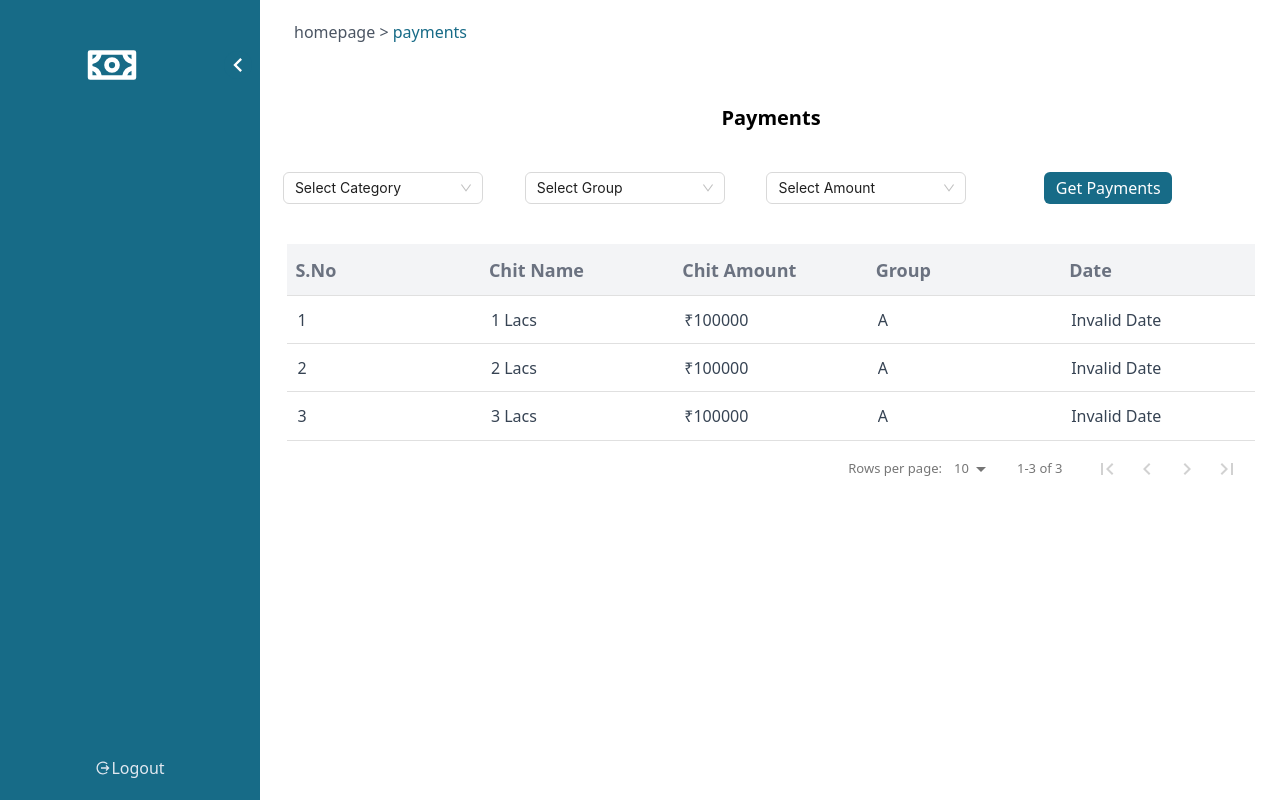
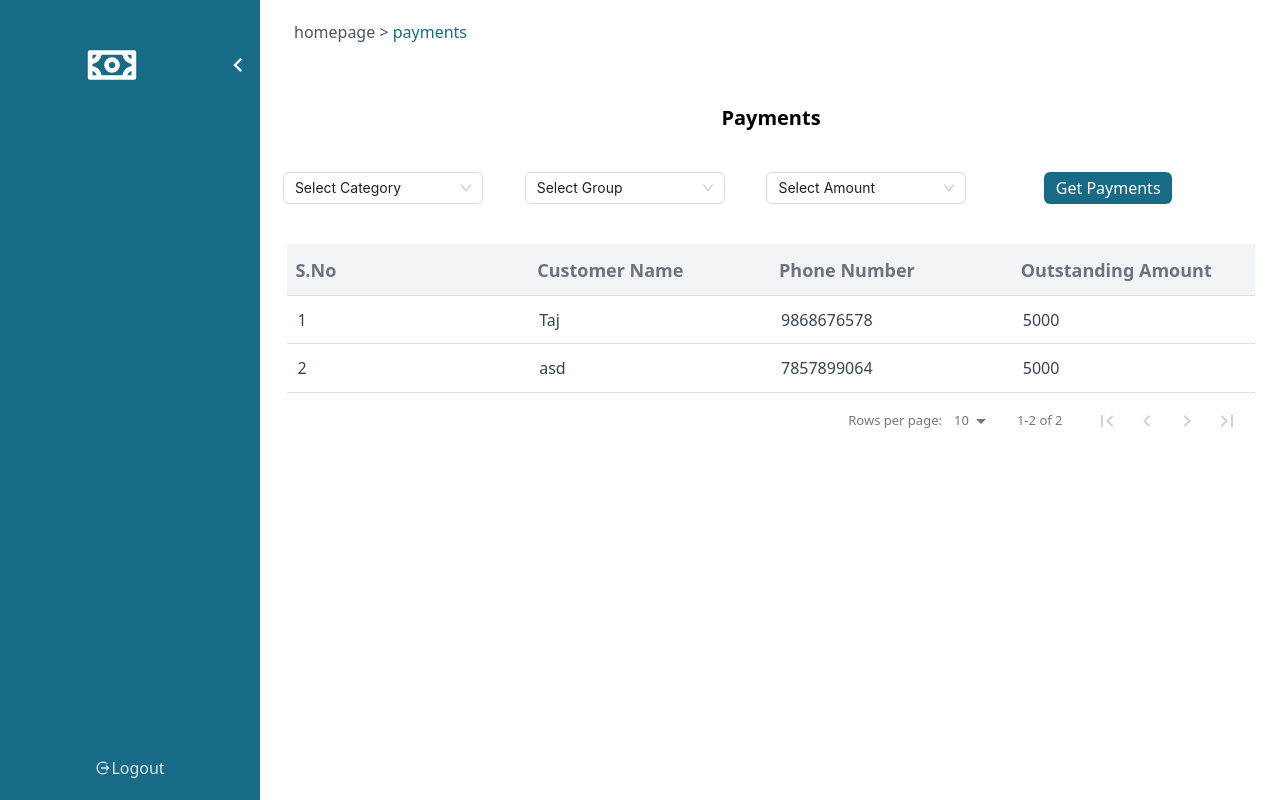
Before and after one commit to Muthamizhwgs/chit-frontend, a React (Vite) app: page /homepage/payments in a window 1280 px wide. Built offline with nearby package versions, Linux system fonts and the light colour scheme; the HTML template or start-up script is replaced by a standard one.

Commit message:
payments

```diff
--- a/src/components/admin/payments.jsx
+++ b/src/components/admin/payments.jsx
@@ -14,14 +14,11 @@ function Payments() {
 
   const chits = [
     {
-      chitName: "1 Lacs", chitAmount: "100000", group: "A", date: "16--02-2024"
+      chitName: "Taj", chitAmount: "5000", phoneNumber: "9868676578"
     },
     {
-      chitName: "2 Lacs", chitAmount: "100000", group: "A", date: "16--02-2024"
+      chitName: "asd", chitAmount: "5000", phoneNumber: "7857899064"
     },
-    {
-      chitName: "3 Lacs", chitAmount: "100000", group: "A", date: "16--02-2024"
-    }
   ]
 
   const columns = [
@@ -36,7 +33,7 @@ function Payments() {
     {
       name: (
         <h1 className="text-lg text-gray-500">
-          Chit Name
+          Customer Name
         </h1>
       ),
       selector: (row) => row.chitName,
@@ -44,27 +41,20 @@ function Payments() {
     {
       name: (
         <h1 className="text-lg text-gray-500">
-          Chit Amount
+          Phone Number
         </h1>
       ),
-      selector: (row) => `₹${row.chitAmount}`,
+      selector: (row) => row.phoneNumber,
     },
     {
       name: (
         <h1 className="text-lg text-gray-500">
-          Group
+          Outstanding Amount
         </h1>
       ),
-      selector: (row) => row.group,
+      selector: (row) => row.chitAmount,
     },
-    {
-      name: (
-        <h1 className="text-lg text-gray-500">
-          Date
-        </h1>
-      ),
-      cell: (row) => <DateFormat date={row.createdAt} />,
-    },
+
   ]
   const customStyles = {
     rows: {
```
